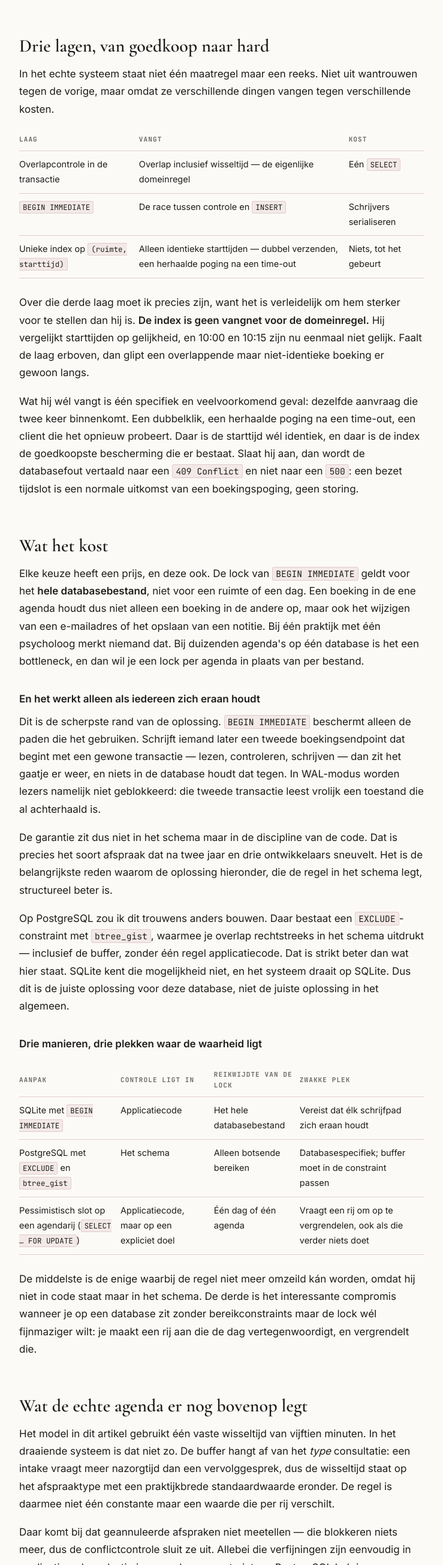
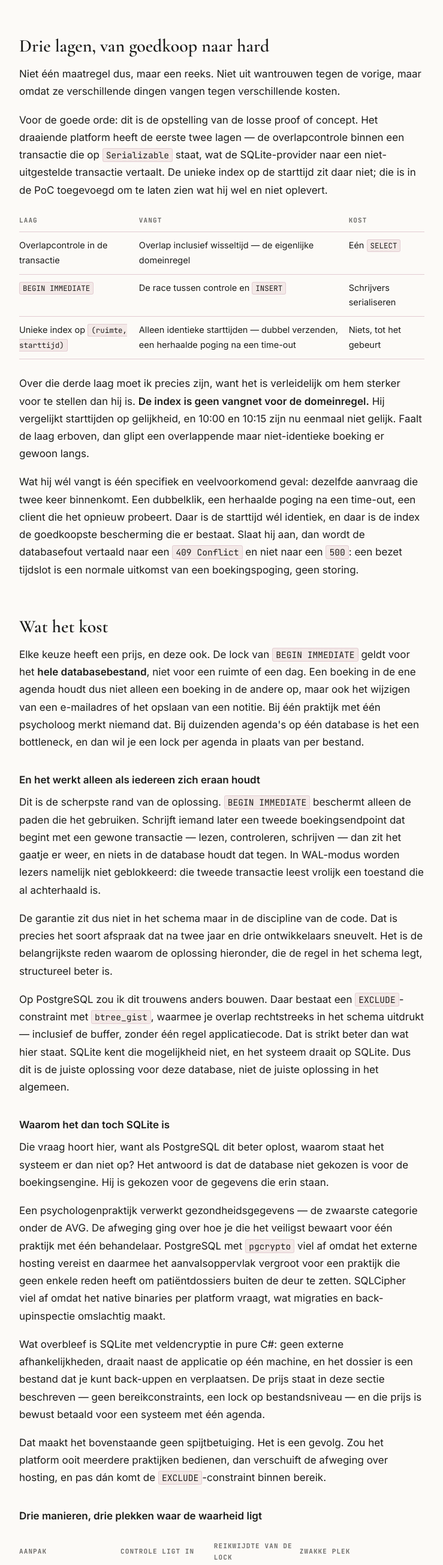
Before and after one commit to GregoryButs/de-verstandhouding-showcase, a plain HTML site: page concurrency.html in a window 1280 px wide. Shown: the part 2789-5398 px from the top of the page at 60% size, without its empty margins (270-1009 px from the left). Drawn offline with nearby package versions, Linux system fonts and the light colour scheme.

Commit message:
docs: de databasekeuze verantwoorden en het bereik van de scheve tijden afbakenen
Twee aanvullingen, allebei getoetst aan de code en de ADR's:

- Waarom SQLite. De database is niet gekozen voor de boekingsengine maar voor
  de gegevens: PostgreSQL vereist externe hosting en vergroot het
  aanvalsoppervlak voor een praktijk met één behandelaar, SQLCipher vraagt
  native binaries per platform (ADR-001). De beperkingen in dit artikel zijn
  dus een gevolg van die keuze, geen spijtbetuiging.
- Het patiëntenportaal biedt alleen vooraf berekende sloten aan, dus scheve
  starttijden ontstaan daar niet. Maar die lijst is een keuze van de interface:
  het endpoint valideert het meegestuurde tijdstip niet tegen de sloten, en de
  psycholoog plant sowieso op vrije tijden. De controle hoort dus in de
  transactie, niet in het scherm.

Ook preciezer gemaakt welke lagen in productie zitten en welke alleen in de
proof of concept: de unieke index op de starttijd bestaat alleen in de PoC.

```diff
--- a/concurrency.html
+++ b/concurrency.html
@@ -286,8 +286,16 @@
   <h2>Drie lagen, van goedkoop naar hard</h2>
 
   <p>
-    In het echte systeem staat niet één maatregel maar een reeks. Niet uit wantrouwen tegen de
-    vorige, maar omdat ze verschillende dingen vangen tegen verschillende kosten.
+    Niet één maatregel dus, maar een reeks. Niet uit wantrouwen tegen de vorige, maar omdat ze
+    verschillende dingen vangen tegen verschillende kosten.
+  </p>
+
+  <p>
+    Voor de goede orde: dit is de opstelling van de losse proof of concept. Het draaiende platform
+    heeft de eerste twee lagen — de overlapcontrole binnen een transactie die op
+    <code>Serializable</code> staat, wat de SQLite-provider naar een niet-uitgestelde transactie
+    vertaalt. De unieke index op de starttijd zit daar niet; die is in de PoC toegevoegd om te laten
+    zien wat hij wel en niet oplevert.
   </p>
 
   <table>
@@ -364,6 +372,36 @@
     database, niet de juiste oplossing in het algemeen.
   </p>
 
+  <h3>Waarom het dan toch SQLite is</h3>
+
+  <p>
+    Die vraag hoort hier, want als PostgreSQL dit beter oplost, waarom staat het systeem er dan niet
+    op? Het antwoord is dat de database niet gekozen is voor de boekingsengine. Hij is gekozen voor
+    de gegevens die erin staan.
+  </p>
+
+  <p>
+    Een psychologenpraktijk verwerkt gezondheidsgegevens — de zwaarste categorie onder de AVG. De
+    afweging ging over hoe je die het veiligst bewaart voor één praktijk met één behandelaar.
+    PostgreSQL met <code>pgcrypto</code> viel af omdat het externe hosting vereist en daarmee het
+    aanvalsoppervlak vergroot voor een praktijk die geen enkele reden heeft om patiëntdossiers
+    buiten de deur te zetten. SQLCipher viel af omdat het native binaries per platform vraagt, wat
+    migraties en back-upinspectie omslachtig maakt.
+  </p>
+
+  <p>
+    Wat overbleef is SQLite met veldencryptie in pure C#: geen externe afhankelijkheden, draait
+    naast de applicatie op één machine, en het dossier is een bestand dat je kunt back-uppen en
+    verplaatsen. De prijs staat in deze sectie beschreven — geen bereikconstraints, een lock op
+    bestandsniveau — en die prijs is bewust betaald voor een systeem met één agenda.
+  </p>
+
+  <p>
+    Dat maakt het bovenstaande geen spijtbetuiging. Het is een gevolg. Zou het platform ooit meerdere
+    praktijken bedienen, dan verschuift de afweging over hosting, en pas dán komt de
+    <code>EXCLUDE</code>-constraint binnen bereik.
+  </p>
+
   <h3>Drie manieren, drie plekken waar de waarheid ligt</h3>
 
   <table>
@@ -422,6 +460,31 @@
     zwakker naarmate de domeinregel grilliger wordt. Ergens tussen "vijftien minuten" en "het hangt
     ervan af" verschuift het voordeel terug naar de applicatielaag — en het is de moeite waard om te
     weten wáár dat punt ligt voor je een database kiest.
+  </p>
+
+  <h3>Wie kan er eigenlijk een scheve tijd insturen?</h3>
+
+  <p>
+    Nog iets dat het beeld bijstelt. Het boekingsportaal voor patiënten toont geen vrije tijdkiezer
+    maar een lijst met vooraf berekende sloten. Wie via die weg boekt, kán geen 10:15 aanklikken als
+    het rooster op hele en halve uren staat — de scheve tijden uit dit artikel bestaan daar
+    eenvoudigweg niet. Voor dat pad zou een unieke index op de starttijd dus wél het merendeel van
+    de botsingen afvangen, want gelijktijdige aanvragen gaan er per definitie over hetzelfde slot.
+  </p>
+
+  <p>
+    Twee kanttekeningen houden de overlapcontrole toch onmisbaar. De psycholoog plant zelf wél op
+    vrije tijden, want een gesprek loopt uit of een afspraak wordt verzet — daar ontstaan de scheve
+    starttijden alsnog. En belangrijker: <strong>die slotlijst is een keuze van de interface, niet
+    van de server.</strong> Het endpoint neemt het meegestuurde tijdstip aan en rekent de eindtijd
+    uit; het toetst niet of dat tijdstip in de lijst voorkwam. Wie het verzoek zelf samenstelt,
+    stuurt gewoon 10:15.
+  </p>
+
+  <p>
+    Dat is precies waarom de controle in de transactie moet zitten en niet in het scherm. Een
+    interface die alleen geldige keuzes toont, is een dienst aan de gebruiker. Ze is geen garantie,
+    want de server hoort nooit aan te nemen dat de aanvraag van je eigen formulier komt.
   </p>
 
   <h2>Werkt het ook?</h2>
```
